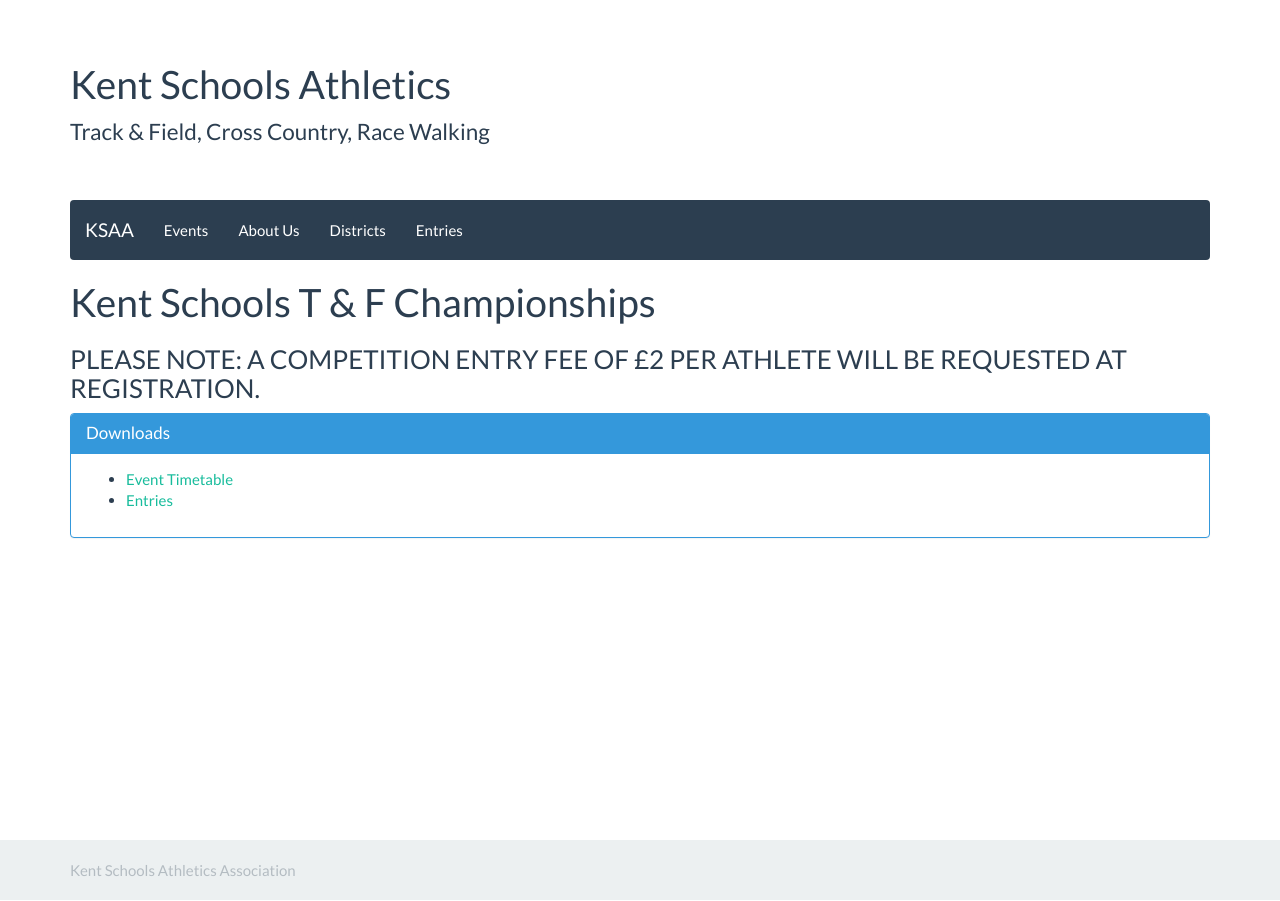
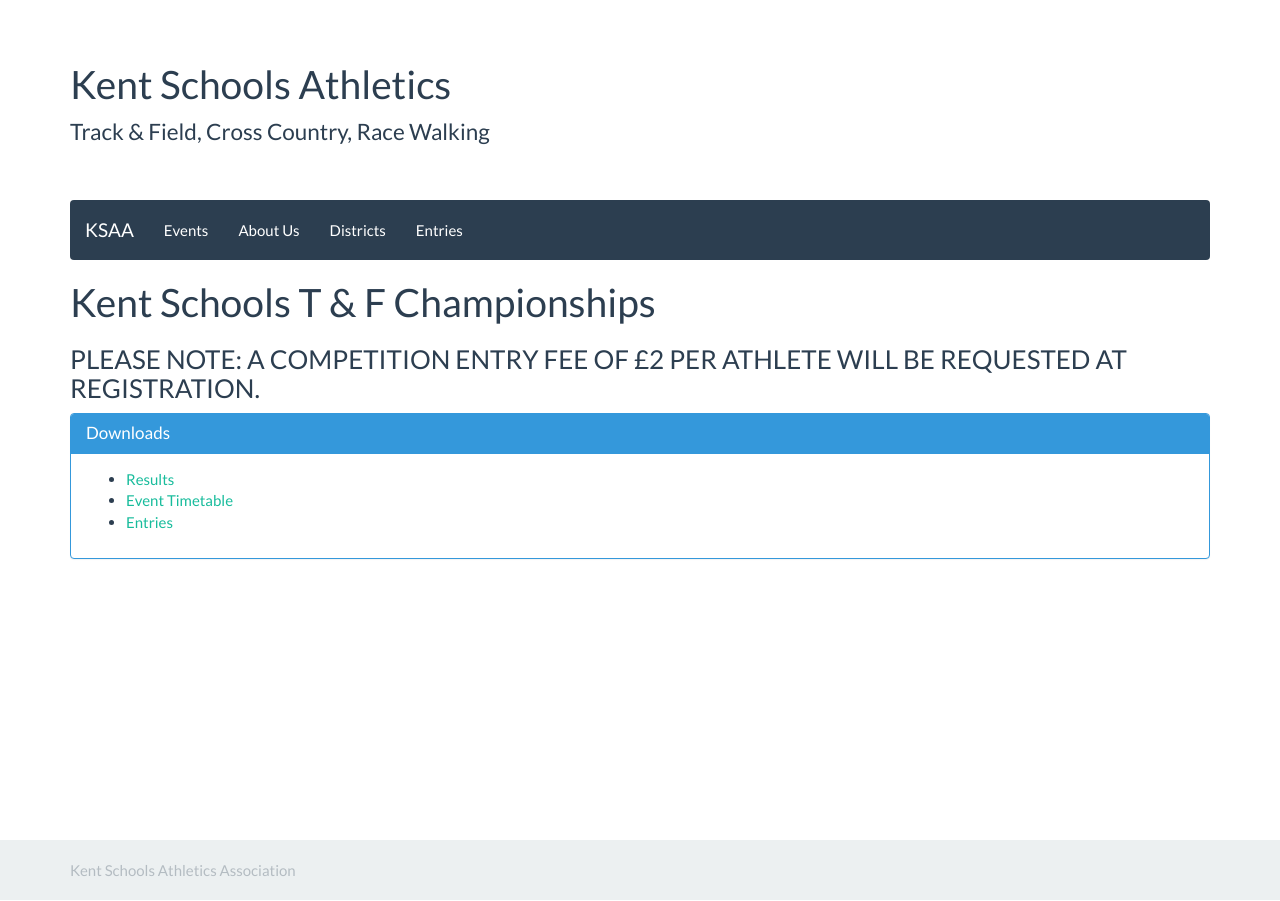
Before and after one commit to chrisnewark/chrisnewark.github.io, a Jekyll site: the page built from _events/18-19/2019-06-08-kent-schools-t-and-f-championships.md, in a window 1280 px wide. Built offline with Jekyll 4.4.1, drawn with Linux system fonts in a browser that asks for light colours; nearby versions of some CDN libraries.

Commit message:
Added results

```diff
--- a/_events/18-19/2019-06-08-kent-schools-t-and-f-championships.md
+++ b/_events/18-19/2019-06-08-kent-schools-t-and-f-championships.md
@@ -13,6 +13,7 @@
     </div>
     <div class="panel-body">
         <ul>
+            <li><a href="/files/events/18-19/2019-06-08-kent-schools-t-and-f-championships/KSAAChampionshipResults08062109.pdf">Results</a></li>
             <li><a href="/files/events/18-19/2019-06-08-kent-schools-t-and-f-championships/KSAA-Timetable-2019.pdf">Event Timetable</a></li>
             <li><a href="/files/events/18-19/2019-06-08-kent-schools-t-and-f-championships/KSAA-Champs-TF-Entries-2019.pdf">Entries</a></li>
         </ul>
```
Also changed, not shown: 1 other file.
